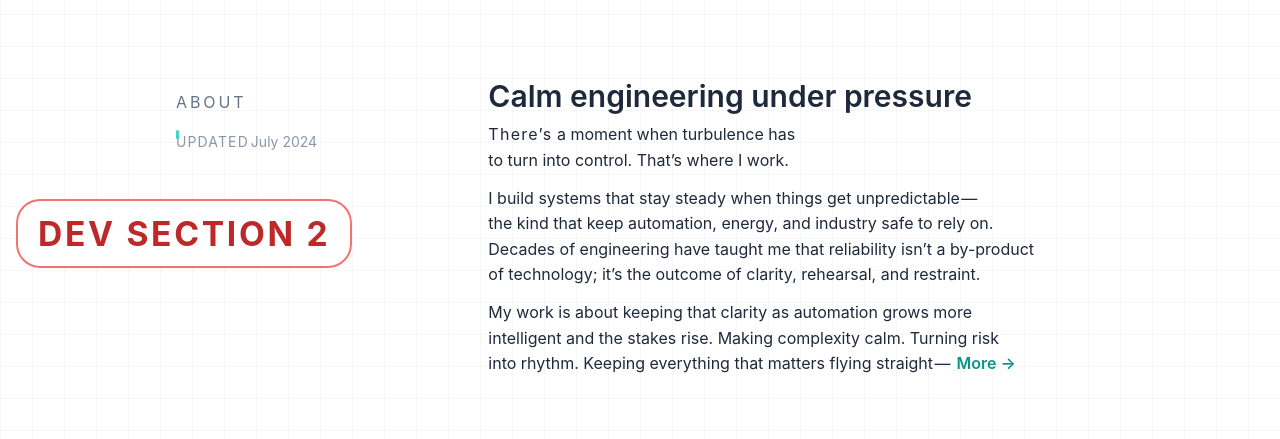
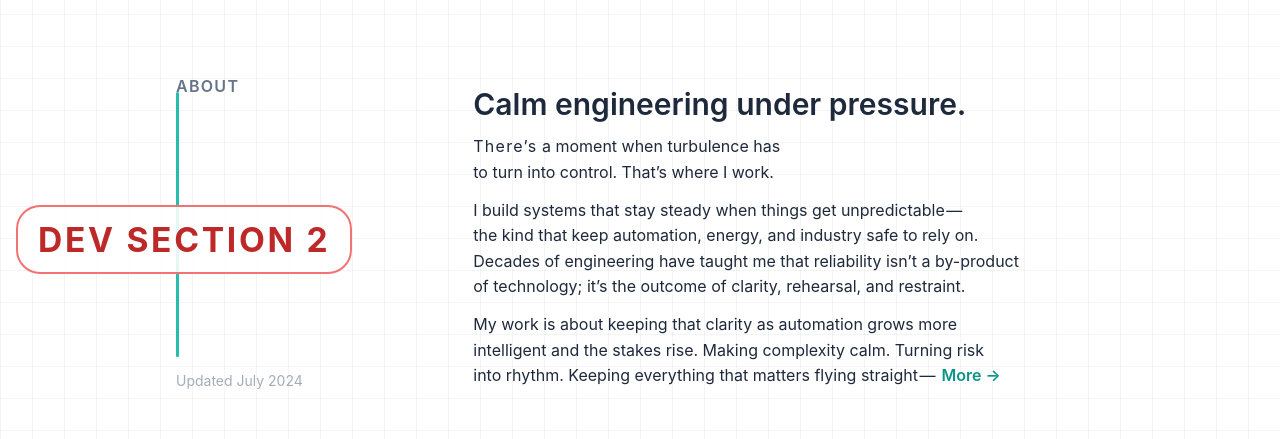
Before and after one commit to pau1a/plnext, a Next.js app: page / in a window 1280 px wide. Shown: the part 888-1327 px from the top of the page. Built offline with nearby package versions, Linux system fonts and the light colour scheme; no server answers.

Commit message:
fix(home-about): restore teal rail, adjust rhythm, finalise composition

```diff
--- a/src/components/home/AboutCapsule.module.scss
+++ b/src/components/home/AboutCapsule.module.scss
@@ -14,15 +14,15 @@
   pointer-events: none;
   background-image: repeating-linear-gradient(
       to right,
-      color-mix(in srgb, var(--text-primary) 4%, transparent) 0,
-      color-mix(in srgb, var(--text-primary) 4%, transparent) 1px,
+      color-mix(in srgb, var(--text-primary) 5%, transparent) 0,
+      color-mix(in srgb, var(--text-primary) 5%, transparent) 1px,
       transparent 1px,
       transparent 32px
     ),
     repeating-linear-gradient(
       to bottom,
-      color-mix(in srgb, var(--text-primary) 4%, transparent) 0,
-      color-mix(in srgb, var(--text-primary) 4%, transparent) 1px,
+      color-mix(in srgb, var(--text-primary) 5%, transparent) 0,
+      color-mix(in srgb, var(--text-primary) 5%, transparent) 1px,
       transparent 1px,
       transparent 32px
     );
@@ -39,15 +39,15 @@
   .aboutSection::before {
     background-image: repeating-linear-gradient(
         to right,
-        color-mix(in srgb, var(--text-primary) 6%, transparent) 0,
-        color-mix(in srgb, var(--text-primary) 6%, transparent) 1px,
+        color-mix(in srgb, var(--text-primary) 7%, transparent) 0,
+        color-mix(in srgb, var(--text-primary) 7%, transparent) 1px,
         transparent 1px,
         transparent 32px
       ),
       repeating-linear-gradient(
         to bottom,
-        color-mix(in srgb, var(--text-primary) 6%, transparent) 0,
-        color-mix(in srgb, var(--text-primary) 6%, transparent) 1px,
+        color-mix(in srgb, var(--text-primary) 7%, transparent) 0,
+        color-mix(in srgb, var(--text-primary) 7%, transparent) 1px,
         transparent 1px,
         transparent 32px
       );
@@ -57,17 +57,11 @@
 .inner {
   position: relative;
   z-index: 1;
-  @include utils.section-shell($padding-block: clamp(2.75rem, 9vh, 5rem));
-}
-
-@media (min-width: 48rem) {
-  .inner {
-    @include utils.section-shell($padding-block: clamp(3.5rem, 11vh, 6rem));
-  }
+  @include utils.section-shell();
 }
 
 .content {
-  margin-top: clamp(3rem, 10vh, 6rem);
+  margin-top: clamp(8vh, 10vh, 12vh);
   display: grid;
   row-gap: var(--space-xl);
   font-family: var(--font-family-sans);
@@ -83,18 +77,18 @@
 
 @media (min-width: 64rem) {
   .content {
-    grid-template-columns: minmax(0, 0.26fr) minmax(0, 0.74fr);
+    grid-template-columns: minmax(0, 0.27fr) minmax(0, 0.73fr);
     align-items: stretch;
-    column-gap: clamp(4rem, 8vw, 6rem);
+    column-gap: clamp(2.5rem, 6vw, 4rem);
   }
 }
 
 .rail {
   display: grid;
-  grid-template-rows: auto auto 1fr auto;
+  grid-template-rows: auto 1fr auto;
   align-content: stretch;
   justify-items: start;
-  gap: var(--space-xs);
+  gap: 0.25rem;
   color: var(--text-muted);
   padding-block: 0.25rem 0;
 }
@@ -111,7 +105,7 @@
     grid-row: 2;
     width: 40%;
     height: 2px;
-    margin-top: var(--space-sm);
+    margin-top: 0;
     margin-bottom: 0;
   }
 
@@ -126,16 +120,17 @@
 }
 
 .eyebrow {
-  letter-spacing: 0.18em;
+  letter-spacing: 0.08em;
+  font-weight: 600;
 }
 
 .accentTrack {
   position: relative;
   width: 3px;
   border-radius: 999px;
-  background: color-mix(in srgb, var(--color-teal-400) 16%, transparent);
+  background: color-mix(in srgb, var(--color-teal-500) 22%, transparent);
   overflow: hidden;
-  margin-top: calc(var(--space-sm) + 0.1em);
+  margin-top: 0.25rem;
   margin-bottom: auto;
   height: 100%;
 }
@@ -143,13 +138,20 @@
 @media (min-width: 64rem) {
   .accentTrack {
     min-height: 100%;
+    margin-top: -0.75rem;
+  }
+}
+
+@media (min-width: 64rem) {
+  .rail {
+    margin-top: -1rem;
   }
 }
 
 .accentBar {
   width: 100%;
   height: 100%;
-  background: var(--color-teal-400);
+  background: var(--color-teal-500);
   transform: scaleY(0);
   transform-origin: top;
   transition: transform 0.18s cubic-bezier(0.25, 0.46, 0.45, 0.94);
@@ -177,17 +179,9 @@
 
 .meta {
   margin: 0;
-  display: flex;
-  flex-wrap: wrap;
-  gap: var(--space-2xs);
-  color: color-mix(in srgb, var(--text-muted) 75%, transparent);
+  color: color-mix(in srgb, var(--text-muted) 60%, transparent);
   font-size: var(--font-size-sm);
   line-height: var(--line-height-tight);
-}
-
-.metaLabel {
-  text-transform: uppercase;
-  letter-spacing: 0.08em;
 }
 
 .main {
@@ -199,7 +193,8 @@
 }
 
 .heading {
-  margin-block: -0.5rem var(--space-sm);
+  margin-top: 0;
+  margin-bottom: 0.75rem;
   font-size: var(--font-size-2xl);
   line-height: 1.2;
   font-weight: 600;
--- a/src/components/home/AboutCapsule.tsx
+++ b/src/components/home/AboutCapsule.tsx
@@ -48,17 +48,17 @@ export default function AboutCapsule({
               <div className={styles.accentBar} />
             </div>
             <p className={styles.meta}>
-              <span className={styles.metaLabel}>Updated</span>
+              <span>Updated </span>
               <time dateTime="2024-07">July 2024</time>
             </p>
           </aside>
 
           <div className={styles.main}>
-            <MotionFade delay={0.06} duration={0.2} offset={10}>
-              <h2 className={styles.heading}>Calm engineering under pressure</h2>
+            <MotionFade delay={0.18} duration={0.2} offset={10}>
+              <h2 className={styles.heading}>Calm engineering under pressure.</h2>
             </MotionFade>
 
-            <MotionFade delay={0.12} duration={0.2} offset={10}>
+            <MotionFade delay={0.24} duration={0.2} offset={10}>
               <p className={styles.firstParagraph}>
                 <span className={clsx("u-text-lead", styles.leadWord)}>
                   There’s
@@ -68,7 +68,7 @@ export default function AboutCapsule({
               </p>
             </MotionFade>
 
-            <MotionFade delay={0.18} duration={0.2} offset={10}>
+            <MotionFade delay={0.3} duration={0.2} offset={10}>
               <p>
                 I build systems that stay steady when things get unpredictable
                 {"\u200A—\u200A"}
```
